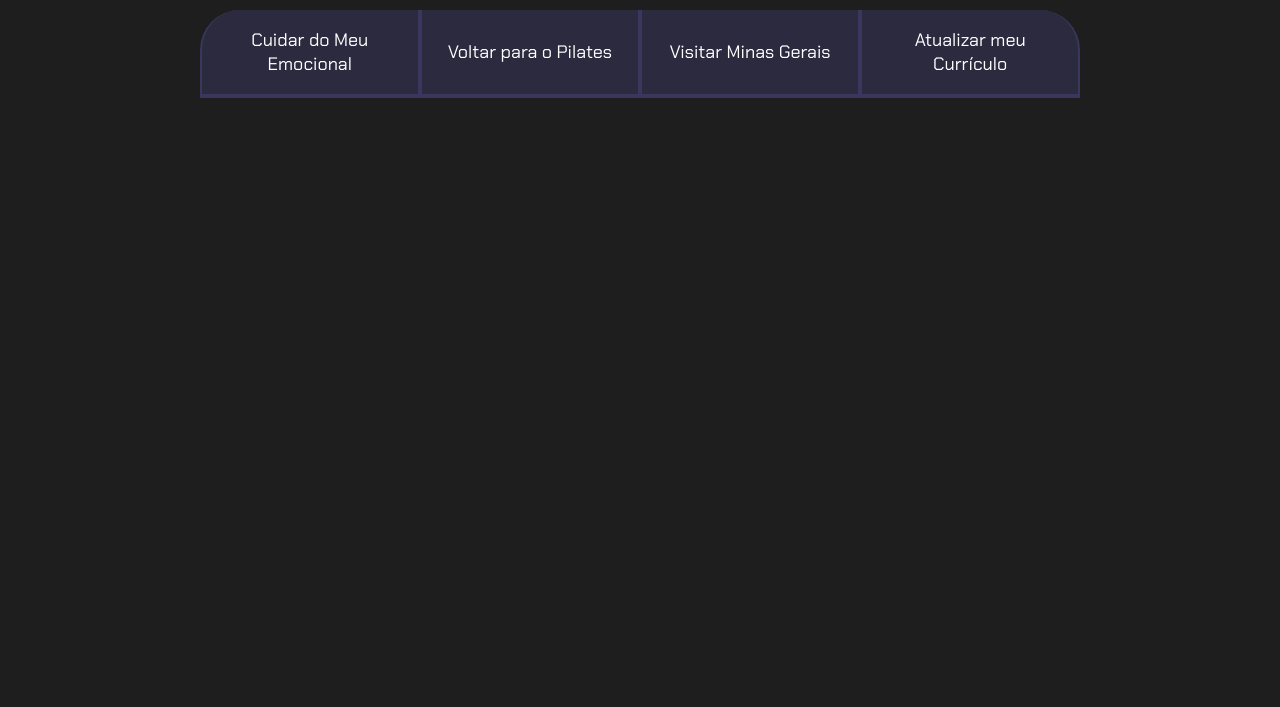
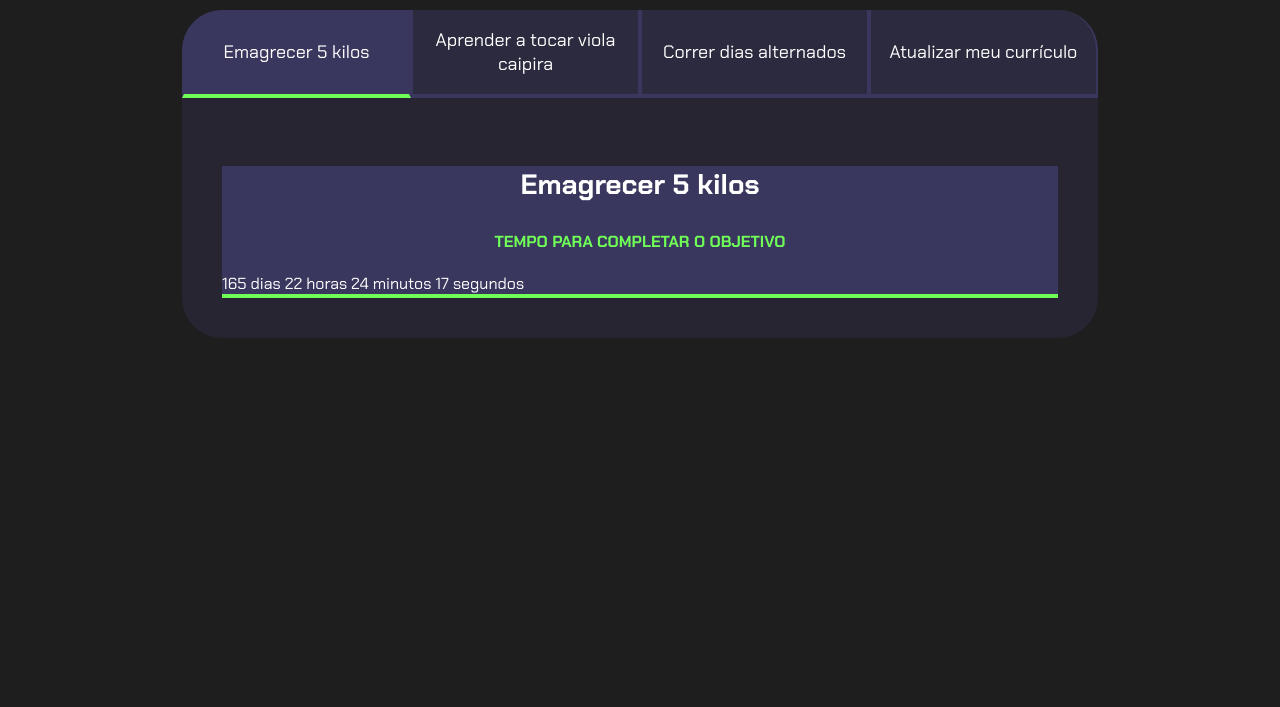
Before and after one commit to FlaviaMG/PROJETO-DE-VIDA, a plain HTML site: page index.html in a window 1280 px wide. Shown: the part 93-800 px from the top of the page. Drawn offline with Linux system fonts and the light colour scheme.

Commit message:
Add files via upload

```diff
--- a/index.html
+++ b/index.html
@@ -7,15 +7,43 @@
     <link rel="stylesheet" href="style.css">
 </head>
 <body>
+   <!-- <div id="minhaDiv">
+        <p>Olá mundo!</p>
+    </div> -->
     <section class="conteudo-principal">
-        <h2 class="titulo-principal">Meus objetivos do ano<span>_</span></h2>
-<div class="botoes">
-        <button class="botao">Cuidar do Meu Emocional</button>
-        <button class="botao">Voltar para o Pilates</button>
-        <button class="botao">Visitar Minas Gerais</button>
-        <button class="botao">Atualizar meu Currículo</button>
- </div>
-</section>
+        <h2 class="titulo-principal">Meus Objetivos do ano<span>_</span></h2>
+        <div class="conteudo">
+        <div class="botoes">
+            <button class="botao ativo">Emagrecer 5 kilos</button>
+            <button class="botao">Aprender a tocar viola caipira</button>
+            <button class="botao">Correr dias alternados</button>
+            <button class="botao">Atualizar meu currículo</button>
+        </div>
+        <div class="abas-textos">
+            <div class="aba-conteudo ativo">
+                <h3 class="aba-conteudo-titulo-principal">Emagrecer 5 kilos</h3>
+                <h4 class="aba-conteudo-titulo-secundario">Tempo para completar o objetivo</h4>
+                <div class="contador"></div>
+            </div>
+            <div class="aba-conteudo">
+                <h3 class="aba-conteudo-titulo-principal">Aprender a tocar viola caipira</h3>
+                <h4 class="aba-conteudo-titulo-secundario">Tempo para completar o objetivo</h4>
+                <div class="contador"></div>
+            </div>
+            <div class="aba-conteudo">
+                <h3 class="aba-conteudo-titulo-principal">Correr dias alternados</h3>
+                <h4 class="aba-conteudo-titulo-secundario">Tempo para completar o objetivo</h4>
+                <div class="contador"></div>
+            </div>
+            <div class="aba-conteudo">
+                <h3 class="aba-conteudo-titulo-principal">Atualizar meu currículo</h3>
+                <h4 class="aba-conteudo-titulo-secundario">Tempo para completar o objetivo</h4>
+                <div class="contador"></div>
+            </div>
 
+        </div>
+    </div>
+    </section>
+    <script src="main.js"></script>
 </body>
 </html>
--- a/main.js
+++ b/main.js
@@ -0,0 +1,31 @@
+const botoes = document.querySelectorAll(".botao");
+const textos = document.querySelectorAll(".aba-conteudo");
+//Laço de repetição
+for (let i = 0; i < botoes.length; i++) {
+    botoes[i].onclick = function () {
+        for (let j = 0; j < botoes.length; j++) {
+            botoes[j].classList.remove("ativo");
+            textos[j].classList.remove("ativo");
+        }
+        botoes[i].classList.add("ativo");
+        textos[i].classList.add("ativo");
+    }
+}
+//document.querySelector("#minhaDiv p").textContent = "Chega de calor";
+const contadores = document.querySelectorAll(".contador");
+let tempoAtual = new Date();
+const tempoObjetivo1 = new Date("2024-09-23T00:00:00");
+
+function calculaTempo(tempoObjetivo) {
+    let tempoFinal = tempoObjetivo1 - tempoAtual;
+    let segundos = Math.floor(tempoFinal / 1000);
+    let minutos = Math.floor(segundos / 60);
+    let horas = Math.floor(minutos / 60);
+    let dias = Math.floor(horas / 24);
+
+    segundos %= 60;
+    minutos %= 60;
+    horas %= 24;
+    return dias + " dias " + horas + " horas " + minutos + " minutos " + segundos + " segundos";
+}
+contadores[0].textContent = calculaTempo(tempoObjetivo1);
--- a/style.css
+++ b/style.css
@@ -61,9 +61,31 @@ body {
     display: block;
 }
 
-.ativo{
+.ativo {
     background-color: var(--botao-ativo);
     border-bottom: 4px solid var(--verde);
+}
+.abas-textos{
+    background-color: var(--texto-fundo);
+    padding: 40px;
+    border-radius: 0 0 40px 40px;
+}
+.aba-conteudo.ativo{
+    display:block;
+}
+
+.aba-conteudo{
+    display: none;
+}
+
+.aba-conteudo-titulo-principal{
+    font-size: 28px;
+    text-align: center;
+}
+.aba-conteudo-titulo-secundario{
+    text-align: center;
+    color: var(--verde);
+    text-transform: uppercase;
 }
 
 @media screen and (min-width: 768px) {
```
